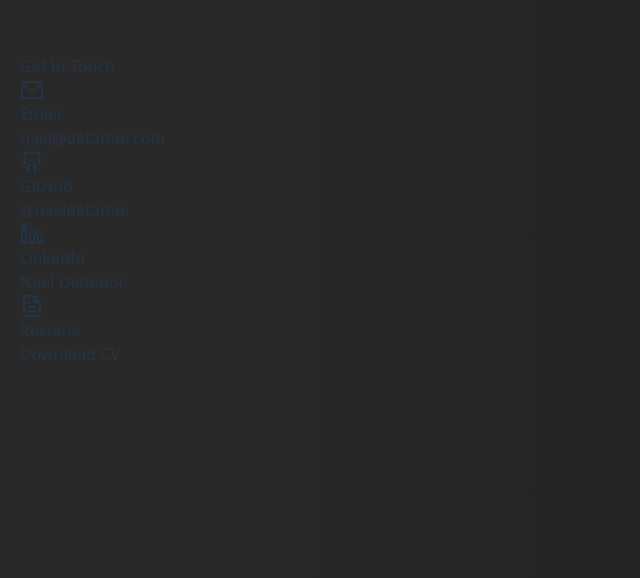
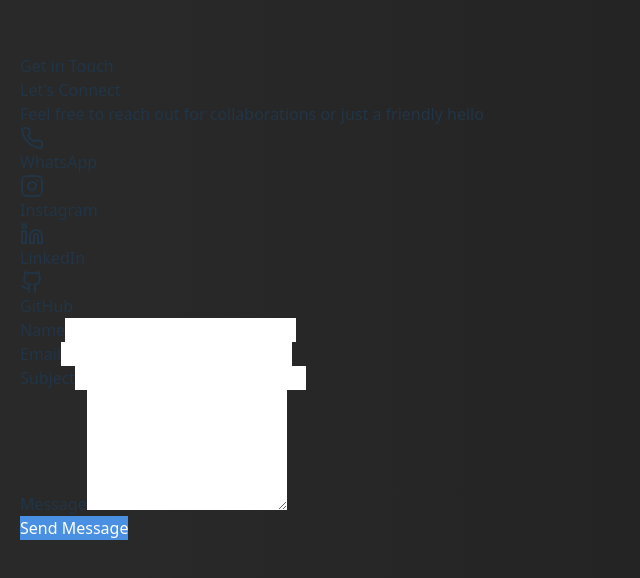
Before and after one commit to nael123karo/myPortfolio, a React (Vite) app: page / in a window 1280 px wide. Shown: the part 8908-9486 px from the top of the page, without its empty margins (0-640 px from the left). Built offline with nearby package versions, Linux system fonts and the light colour scheme.

Commit message:
Perbarui gaya dan komponen portfolio

```diff
--- a/src/App.css
+++ b/src/App.css
@@ -7,7 +7,6 @@
   --accent-color: #22c55e; /* Green */
   --light-bg: rgba(255, 255, 255, 0.1);
   --dark-bg: rgba(0, 0, 0, 0.6);
-  --text-color: rgba(255, 255, 255, 0.87);
   --hover-bg: rgba(255, 255, 255, 0.2);
   --shadow-color: rgba(0, 0, 0, 0.25);
 }
@@ -19,6 +18,7 @@ body {
   background-color: #1e293b; /* Darker background for contrast */
   color: var(--text-color);
   line-height: 1.6;
+  overflow-x: hidden; /* Mencegah scroll horizontal */
 }
 
 h1, h2, h3 {
@@ -74,7 +74,7 @@ a:hover {
 
 .button:hover {
   transform: scale(1.05);
-  background-color: var(--hover-color);
+  background-color: var(--hover-bg);
 }
 
 .footer {
--- a/src/components/Portfolio.jsx
+++ b/src/components/Portfolio.jsx
@@ -12,6 +12,9 @@ import {
   Menu,
   X,
   ChevronDown,
+  Instagram,
+  MessageSquare,
+  Phone,
 } from "lucide-react";
 
 const Portfolio = () => {
@@ -94,6 +97,39 @@ const Portfolio = () => {
       ],
       icon: <Box className="w-6 h-6" />,
     },
+    {
+      category: "Mobile",
+      techs: [
+        { name: "React Native", level: 75 },
+        { name: "Flutter", level: 70 },
+        { name: "iOS", level: 65 },
+        { name: "Android", level: 65 },
+      ],
+      icon: <Phone className="w-6 h-6" />,
+    },
+  ];
+
+  const socialLinks = [
+    {
+      name: "WhatsApp",
+      icon: <Phone className="w-5 h-5" />,
+      url: "https://wa.me/yournumber",
+    },
+    {
+      name: "Instagram",
+      icon: <Instagram className="w-5 h-5" />,
+      url: "https://instagram.com/yourhandle",
+    },
+    {
+      name: "LinkedIn",
+      icon: <Linkedin className="w-5 h-5" />,
+      url: "https://linkedin.com/in/yourprofile",
+    },
+    {
+      name: "GitHub",
+      icon: <Github className="w-5 h-5" />,
+      url: "https://github.com/yourusername",
+    },
   ];
 
   const handleNameClick = () => {
@@ -142,11 +178,53 @@ const Portfolio = () => {
       setIsMenuOpen(false);
     }
   };
+  // New function for form handling
+  const [formData, setFormData] = useState({
+    name: "",
+    email: "",
+    subject: "",
+    message: "",
+  });
+
+  const [formStatus, setFormStatus] = useState({
+    isSubmitting: false,
+    isSubmitted: false,
+    error: null,
+  });
+
+  const handleFormChange = (e) => {
+    setFormData({
+      ...formData,
+      [e.target.name]: e.target.value,
+    });
+  };
+
+  const handleSubmit = async (e) => {
+    e.preventDefault();
+    setFormStatus({ isSubmitting: true, isSubmitted: false, error: null });
+
+    try {
+      // Here you would typically make an API call to your backend
+      // For demonstration, we'll simulate an API call
+      await new Promise((resolve) => setTimeout(resolve, 1000));
+
+      setFormStatus({
+        isSubmitting: false,
+        isSubmitted: true,
+        error: null,
+      });
+      setFormData({ name: "", email: "", subject: "", message: "" });
+    } catch (error) {
+      setFormStatus({
+        isSubmitting: false,
+        isSubmitted: false,
+        error: "Failed to send message. Please try again.",
+      });
+    }
+  };
 
   return (
     <div className="min-h-screen bg-gray-900 text-white">
-
-
       {/* Navigation */}
       <nav className="fixed w-full z-40 backdrop-blur-lg bg-gray-900/80 border-b border-white/10">
         <div className="max-w-7xl mx-auto px-4 sm:px-6 lg:px-8">
@@ -156,11 +234,7 @@ const Portfolio = () => {
               animate={{ opacity: 1, x: 0 }}
               className="text-2xl font-bold"
             >
-              <span
-
-              >
-                Natanael Detamor
-              </span>
+              <span>Natanael Detamor</span>
             </motion.h1>
 
             <div className="hidden md:flex space-x-8">
@@ -224,7 +298,10 @@ const Portfolio = () => {
       </nav>
 
       {/* Hero Section */}
-      <section id="hero" className="relative min-h-screen flex items-center justify-center overflow-hidden">
+      <section
+        id="hero"
+        className="relative min-h-screen flex items-center justify-center overflow-hidden"
+      >
         <div className="absolute inset-0 bg-gradient-to-b from-blue-600/20 to-gray-900" />
 
         <div className="relative z-10 text-center px-4 max-w-4xl mx-auto">
@@ -485,7 +562,7 @@ const Portfolio = () => {
         </div>
       </section>
 
-      {/* Skills Section */}
+      {/* Updated Skills Section */}
       <section id="skills" className="py-20 px-4 bg-gray-800/50">
         <div className="max-w-7xl mx-auto">
           <motion.h2
@@ -499,7 +576,7 @@ const Portfolio = () => {
             </span>
           </motion.h2>
 
-          <div className="grid md:grid-cols-2 gap-8">
+          <div className="grid grid-cols-1 md:grid-cols-2 lg:grid-cols-3 gap-8">
             {skills.map((skill, index) => (
               <motion.div
                 key={index}
@@ -507,28 +584,22 @@ const Portfolio = () => {
                 whileInView={{ opacity: 1, y: 0 }}
                 viewport={{ once: true }}
                 transition={{ delay: index * 0.1 }}
-                className="bg-white/5 p-6 rounded-xl hover:bg-white/10 transition-all duration-300"
+                className="bg-white/5 rounded-xl p-6 hover:bg-white/10 transition-all duration-300"
               >
-                <div className="flex items-center gap-3 mb-8">
-                  <div className="p-3 bg-blue-500/10 rounded-lg text-blue-400">
+                <div className="flex items-center gap-3 mb-6">
+                  <div className="p-2 bg-blue-500/10 rounded-lg">
                     {skill.icon}
                   </div>
                   <h3 className="text-xl font-semibold">{skill.category}</h3>
                 </div>
-
-                <div className="space-y-6">
+                <div className="space-y-4">
                   {skill.techs.map((tech, techIndex) => (
-                    <motion.div
-                      key={techIndex}
-                      initial={{ width: 0 }}
-                      whileInView={{ width: "100%" }}
-                      viewport={{ once: true }}
-                    >
-                      <div className="flex justify-between mb-2">
-                        <span className="text-gray-300">{tech.name}</span>
+                    <div key={techIndex} className="space-y-2">
+                      <div className="flex justify-between text-sm">
+                        <span>{tech.name}</span>
                         <span className="text-blue-400">{tech.level}%</span>
                       </div>
-                      <div className="h-2 bg-white/5 rounded-full overflow-hidden">
+                      <div className="h-2 bg-gray-700 rounded-full overflow-hidden">
                         <motion.div
                           initial={{ width: 0 }}
                           whileInView={{ width: `${tech.level}%` }}
@@ -537,7 +608,7 @@ const Portfolio = () => {
                           className="h-full bg-gradient-to-r from-blue-500 to-emerald-500"
                         />
                       </div>
-                    </motion.div>
+                    </div>
                   ))}
                 </div>
               </motion.div>
@@ -546,7 +617,7 @@ const Portfolio = () => {
         </div>
       </section>
 
-      {/* Contact Section */}
+      {/* Updated Contact Section with Social Links */}
       <section id="contact" className="py-20 px-4">
         <div className="max-w-7xl mx-auto">
           <motion.h2
@@ -556,68 +627,125 @@ const Portfolio = () => {
             className="text-4xl font-bold text-center mb-16"
           >
             <span className="text-transparent bg-clip-text bg-gradient-to-r from-blue-400 to-emerald-400">
-              Get In Touch
+              Get in Touch
             </span>
           </motion.h2>
 
-          <div className="grid md:grid-cols-2 lg:grid-cols-4 gap-8">
-            {[
-              {
-                icon: <Mail className="w-6 h-6" />,
-                title: "Email",
-                value: "nael@detamor.com",
-                href: "mailto:nael@detamor.com",
-                color: "blue",
-              },
-              {
-                icon: <Github className="w-6 h-6" />,
-                title: "GitHub",
-                value: "@naeldetamor",
-                href: "https://github.com",
-                color: "purple",
-              },
-              {
-                icon: <Linkedin className="w-6 h-6" />,
-                title: "LinkedIn",
-                value: "Nael Detamor",
-                href: "https://linkedin.com",
-                color: "sky",
-              },
-              {
-                icon: <FileText className="w-6 h-6" />,
-                title: "Resume",
-                value: "Download CV",
-                href: "/resume.pdf",
-                color: "emerald",
-              },
-            ].map((contact, index) => (
+          <div className="grid md:grid-cols-2 gap-12 max-w-4xl mx-auto">
+            <motion.div
+              initial={{ opacity: 0, x: -50 }}
+              whileInView={{ opacity: 1, x: 0 }}
+              viewport={{ once: true }}
+              className="space-y-8"
+            >
+              <div>
+                <h3 className="text-2xl font-semibold mb-4">Let's Connect</h3>
+                <p className="text-gray-400 mb-6">
+                  Feel free to reach out for collaborations or just a friendly
+                  hello
+                </p>
+              </div>
+
+              <div className="space-y-4">
+                {socialLinks.map((link, index) => (
                   <motion.a
                     key={index}
-                initial={{ opacity: 0, y: 20 }}
-                whileInView={{ opacity: 1, y: 0 }}
+                    href={link.url}
+                    target="_blank"
+                    rel="noopener noreferrer"
+                    initial={{ opacity: 0, x: -20 }}
+                    whileInView={{ opacity: 1, x: 0 }}
                     viewport={{ once: true }}
                     transition={{ delay: index * 0.1 }}
-                href={contact.href}
-                className="group bg-white/5 p-6 rounded-xl hover:bg-white/10 transition-all duration-300 hover:scale-105"
+                    className="flex items-center gap-4 p-4 bg-white/5 rounded-lg hover:bg-white/10 transition-all duration-300"
                   >
-                <div className="flex flex-col items-center text-center space-y-4">
-                  <div
-                    className={`p-4 bg-${contact.color}-500/10 rounded-full text-${contact.color}-400
-                    group-hover:scale-110 transition-transform duration-300`}
-                  >
-                    {contact.icon}
+                    <div className="p-2 bg-blue-500/10 rounded-lg">
+                      {link.icon}
                     </div>
-                  <div>
-                    <h3 className="font-semibold mb-1">{contact.title}</h3>
-                    <p className="text-gray-400">{contact.value}</p>
-                  </div>
-                </div>
+                    <span>{link.name}</span>
                   </motion.a>
                 ))}
               </div>
+            </motion.div>
+
+            <motion.div
+              initial={{ opacity: 0, x: 50 }}
+              whileInView={{ opacity: 1, x: 0 }}
+              viewport={{ once: true }}
+            >
+              <form onSubmit={handleSubmit} className="space-y-6">
+                <div className="grid grid-cols-1 md:grid-cols-2 gap-6">
+                  <div>
+                    <label className="block text-gray-400 mb-2">Name</label>
+                    <input
+                      type="text"
+                      name="name"
+                      value={formData.name}
+                      onChange={handleFormChange}
+                      className="w-full p-3 bg-white/5 border border-white/10 rounded-lg focus:outline-none focus:border-blue-500 transition-colors"
+                      required
+                    />
+                  </div>
+                  <div>
+                    <label className="block text-gray-400 mb-2">Email</label>
+                    <input
+                      type="email"
+                      name="email"
+                      value={formData.email}
+                      onChange={handleFormChange}
+                      className="w-full p-3 bg-white/5 border border-white/10 rounded-lg focus:outline-none focus:border-blue-500 transition-colors"
+                      required
+                    />
+                  </div>
+                </div>
+                <div>
+                  <label className="block text-gray-400 mb-2">Subject</label>
+                  <input
+                    type="text"
+                    name="subject"
+                    value={formData.subject}
+                    onChange={handleFormChange}
+                    className="w-full p-3 bg-white/5 border border-white/10 rounded-lg focus:outline-none focus:border-blue-500 transition-colors"
+                    required
+                  />
+                </div>
+                <div>
+                  <label className="block text-gray-400 mb-2">Message</label>
+                  <textarea
+                    name="message"
+                    value={formData.message}
+                    onChange={handleFormChange}
+                    rows="5"
+                    className="w-full p-3 bg-white/5 border border-white/10 rounded-lg focus:outline-none focus:border-blue-500 transition-colors"
+                    required
+                  />
+                </div>
+                <button
+                  type="submit"
+                  disabled={formStatus.isSubmitting}
+                  className={`w-full py-3 px-6 rounded-lg bg-gradient-to-r from-blue-500 to-emerald-500 text-white font-medium
+                ${
+                  formStatus.isSubmitting
+                    ? "opacity-75 cursor-not-allowed"
+                    : "hover:scale-105"
+                }
+                transition-all duration-300`}
+                >
+                  {formStatus.isSubmitting ? "Sending..." : "Send Message"}
+                </button>
+                {formStatus.isSubmitted && (
+                  <p className="text-green-400 text-center">
+                    Message sent successfully!
+                  </p>
+                )}
+                {formStatus.error && (
+                  <p className="text-red-400 text-center">{formStatus.error}</p>
+                )}
+              </form>
+            </motion.div>
+          </div>
         </div>
       </section>
-
       {/* Footer */}
       <footer className="py-8 px-4 border-t border-white/10">
         <div className="max-w-7xl mx-auto text-center">
--- a/src/index.css
+++ b/src/index.css
@@ -46,8 +46,6 @@ button:focus-visible {
   }
 }
 
-
-
 .text-gradient {
   background: linear-gradient(90deg, #ffcc00, #ffffff);
   -webkit-text-fill-color: transparent;
```
Lines whose indentation alone changed are shown as unchanged.
